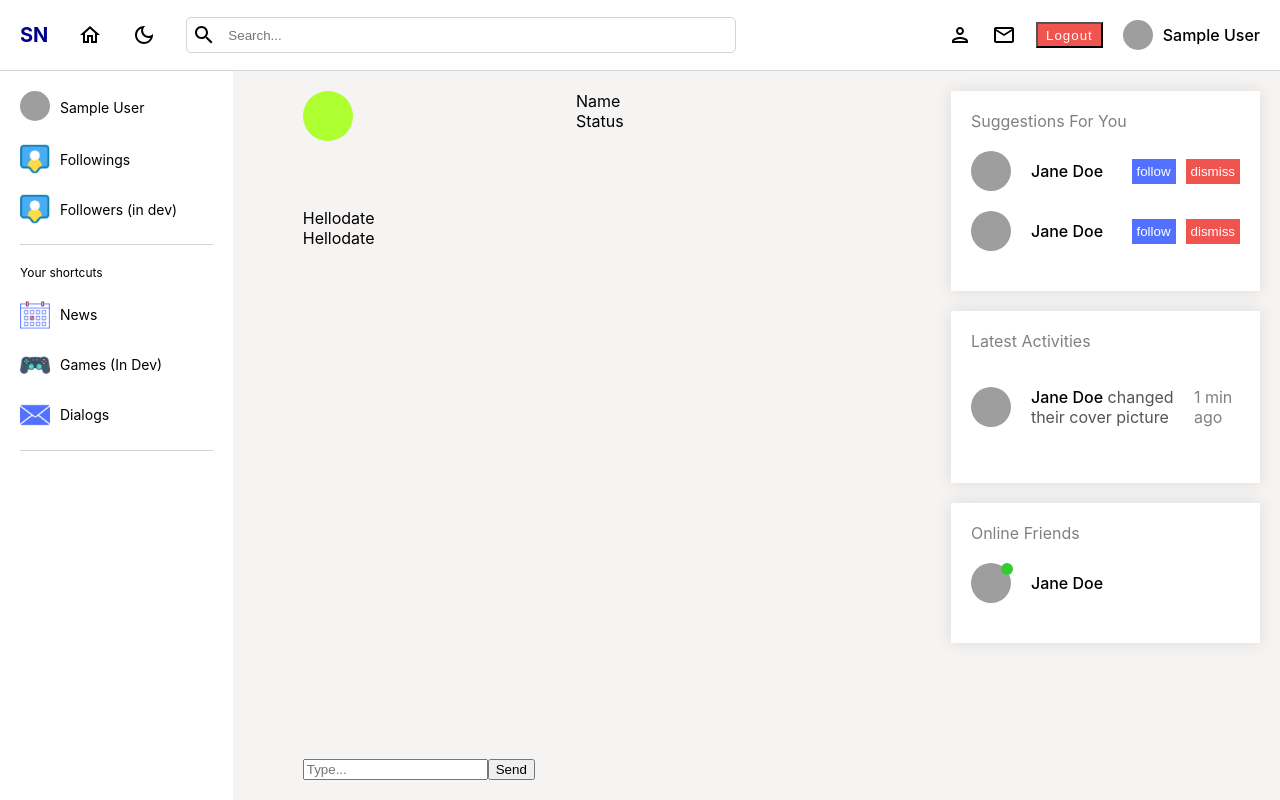
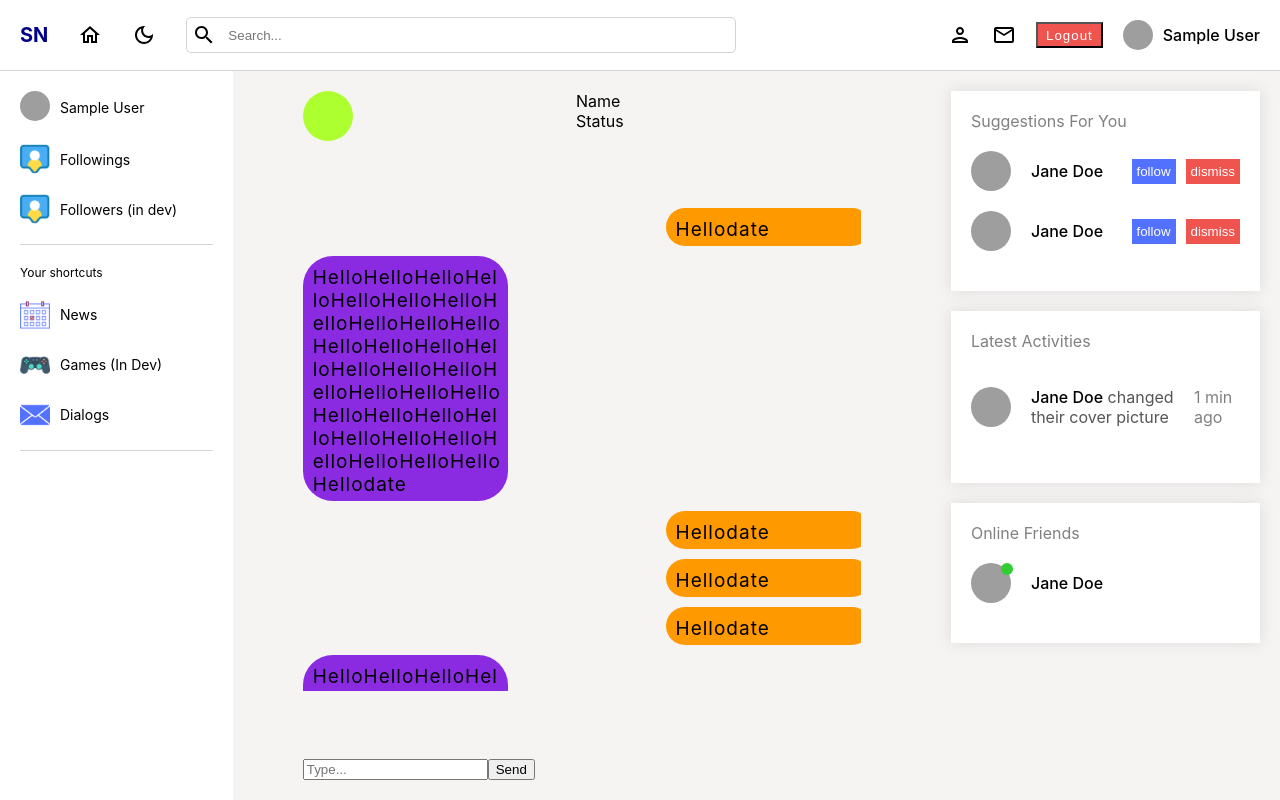
Before and after one commit to AlexZhelyazko/SM-APP, a React (Create React App) app: page /dialogs/1 in a window 1280 px wide. Built offline with nearby package versions, Linux system fonts and the light colour scheme; no server answers; sample sign-in values are in the browser's storage; grey boxes are pictures that could not be loaded.

Commit message:
styles for chat

```diff
--- a/src/components/Chat/Chat.jsx
+++ b/src/components/Chat/Chat.jsx
@@ -18,7 +18,37 @@ const Chat = () => {
           <span className="message_date">date</span>
         </div>
         <div className="message_receiver">
+          <span className="message_text">
+            HelloHelloHelloHelloHelloHelloHelloHelloHelloHelloHelloHelloHelloHelloHelloHelloHelloHelloHelloHelloHelloHelloHelloHelloHelloHelloHelloHelloHelloHelloHelloHelloHelloHello
+          </span>
+          <span className="message_date">date</span>
+        </div>
+        <div className="message_recepient">
           <span className="message_text">Hello</span>
+          <span className="message_date">date</span>
+        </div>
+        <div className="message_recepient">
+          <span className="message_text">Hello</span>
+          <span className="message_date">date</span>
+        </div>
+        <div className="message_recepient">
+          <span className="message_text">Hello</span>
+          <span className="message_date">date</span>
+        </div>
+        <div className="message_receiver">
+          <span className="message_text">
+            HelloHelloHelloHelloHelloHelloHelloHelloHelloHelloHelloHelloHelloHelloHelloHelloHelloHelloHelloHelloHelloHelloHelloHelloHelloHelloHelloHelloHelloHelloHelloHelloHelloHello
+          </span>
+          <span className="message_date">date</span>
+        </div>
+        <div className="message_recepient">
+          <span className="message_text">Hello</span>
+          <span className="message_date">date</span>
+        </div>
+        <div className="message_receiver">
+          <span className="message_text">
+            HelloHelloHelloHelloHelloHelloHelloHelloHelloHelloHelloHelloHelloHelloHelloHelloHelloHelloHelloHelloHelloHelloHelloHelloHelloHelloHelloHelloHelloHelloHelloHelloHelloHello
+          </span>
           <span className="message_date">date</span>
         </div>
       </div>
--- a/src/components/Chat/chat.scss
+++ b/src/components/Chat/chat.scss
@@ -30,5 +30,31 @@
   }
   .messages {
     height: 70%;
+    display: flex;
+    flex-direction: column;
+    overflow-y: scroll;
+    &::-webkit-scrollbar {
+      width: 0;
+    }
+    & > div {
+      width: 10em;
+      min-height: auto;
+      font-size: 19px;
+      letter-spacing: 1px;
+      padding: 5px;
+      padding-top: 10px;
+      padding-left: 10px;
+      border-radius: 30px;
+      margin-bottom: 10px;
+      word-wrap: break-word;
+    }
+    .message_recepient {
+      position: relative;
+      left: 65%;
+      background-color: rgb(255, 153, 0);
+    }
+    .message_receiver {
+      background-color: blueviolet;
+    }
   }
 }
```
